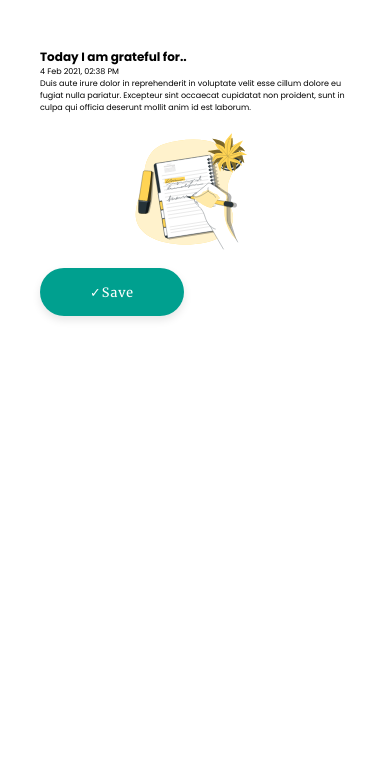
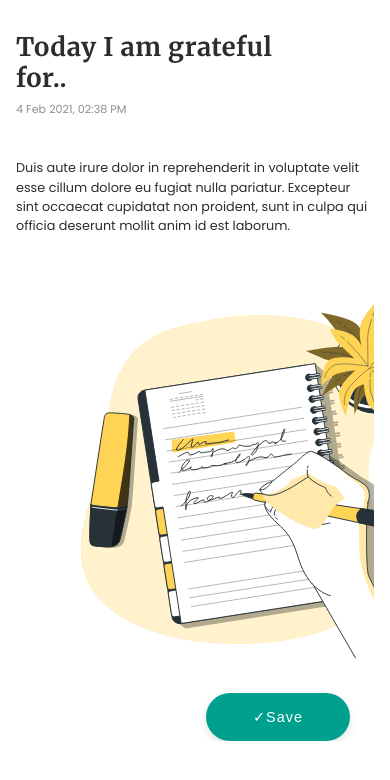
Before and after one commit to k1863/gratitude-journal-app, a React (Create React App) app in the folder client/: page /create in a window 390 px wide. Shown: the top 780 px of the page. Built offline with nearby package versions, Linux system fonts and the light colour scheme.

Commit message:
built mobile design of create-page

```diff
--- a/client/src/pages/CreatePage/CreatePage.jsx
+++ b/client/src/pages/CreatePage/CreatePage.jsx
@@ -1,5 +1,6 @@
 import React, { Component } from "react";
 import sprite from "../../svg-icons/sprite.svg";
+import { Link } from "react-router-dom";
 
 import "../../sass/style.scss";
 
@@ -7,7 +8,7 @@ class Create extends Component {
   render() {
     return (
       <div className="create-page">
-        <h2 className="heading-secondary">Today I am grateful for..</h2>
+        <h2 className="header-medium">Today I am grateful for..</h2>
         <p className="paragraph-secondary">4 Feb 2021, 02:38 PM</p>
         <div className="create-page__phrase">
           <p className="paragraph">
@@ -17,10 +18,15 @@ class Create extends Component {
             anim id est laborum.
           </p>
         </div>
-        <svg className="create-page__img">
-          <use href={sprite + "#Notes-bro"}></use>
-        </svg>
-        <button className="btn"> &#10003;Save</button>
+        <div className="create-page__img-box">
+          <svg className="create-page__img" viewBox="0 0 100 100">
+            <use href={sprite + "#Notes-bro"}></use>
+          </svg>
+        </div>
+
+        <Link to="/home">
+          <button className="create-page__btn btn"> &#10003;Save</button>
+        </Link>
       </div>
     );
   }
--- a/client/src/pages/CreatePage/CreatePageStyles.scss
+++ b/client/src/pages/CreatePage/CreatePageStyles.scss
@@ -0,0 +1,36 @@
+.create-page {
+  position: relative;
+  overflow: hidden;
+  &__phrase {
+    font-size: 1.6rem;
+    color: $color-grey-dark;
+
+    & p {
+      line-height: 1.5;
+    }
+  }
+  &__img-box {
+    margin-bottom: 4rem;
+  }
+  &__img {
+    margin-right: -14rem;
+  }
+
+  &__btn {
+    position: absolute;
+    bottom: 0rem;
+    right: 3rem;
+  }
+}
+.header-medium {
+  @include header-medium;
+  margin-top: 1rem;
+  font-family: $font-family-secondary;
+}
+
+.paragraph-secondary {
+  color: $color-grey;
+  font-size: 1.4rem;
+  margin-top: -1rem;
+  margin-bottom: 5rem;
+}
--- a/client/src/pages/Home/HomeStyles.scss
+++ b/client/src/pages/Home/HomeStyles.scss
@@ -32,11 +32,12 @@
   }
 
   &__img {
-    margin: 5rem 0;
+    margin: 2rem 0;
+    width: 90%;
   }
   &__btn {
     position: absolute;
-    bottom: 8rem;
+    bottom: 4rem;
     right: 3rem;
   }
 }
--- a/client/src/sass/_base.scss
+++ b/client/src/sass/_base.scss
@@ -35,21 +35,6 @@ body {
   margin: 3rem 2rem;
   font-weight: 400;
   background-color: #fff;
-
-  @include respond(tab-land) {
-    padding: 5rem 10rem;
-  }
-
-  @include respond(tab-1024) {
-    padding: 4rem 8rem;
-  }
-  @include respond(tab-port) {
-    padding: 3rem 6rem;
-  }
-
-  @include respond(phone) {
-    padding: 3rem 3rem;
-  }
 }
 
 .app {
--- a/client/src/sass/_components.scss
+++ b/client/src/sass/_components.scss
@@ -1,7 +1,7 @@
 .btn {
   width: 18rem;
   height: 6rem;
-  font-size: 1.6rem;
+  font-size: 1.8rem;
   background-color: $color-secondary;
   color: #fff;
   border-radius: 4.5rem;
@@ -15,7 +15,7 @@
   cursor: pointer;
   outline: none;
   border: none;
-  font-family: $font-family-secondary;
+  letter-spacing: 1px;
 }
 
 .custom-btn:hover {
```
